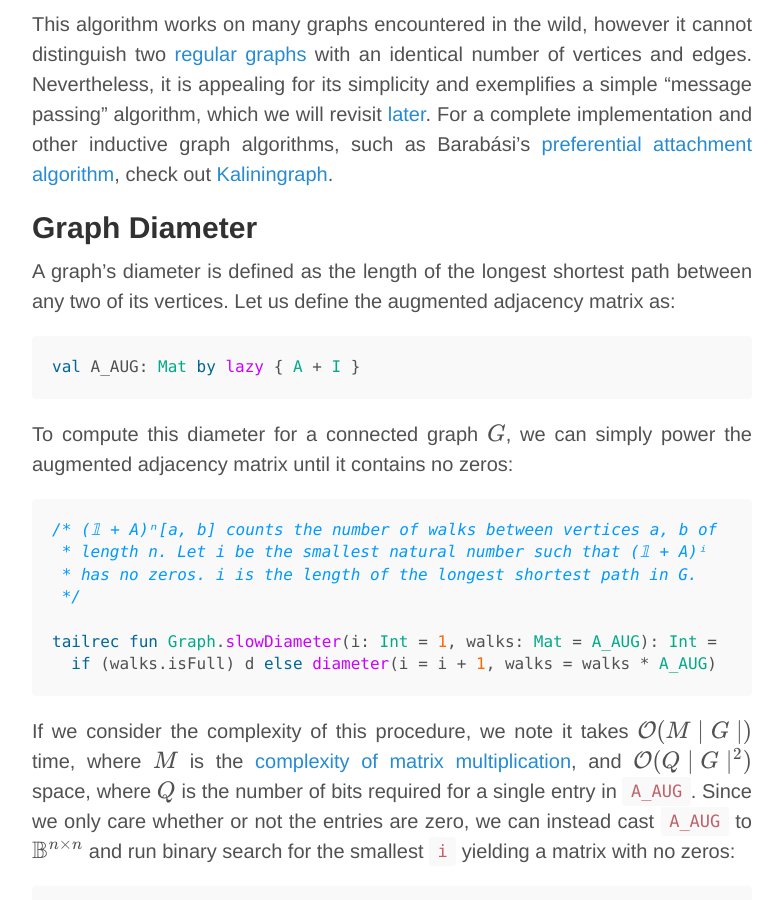
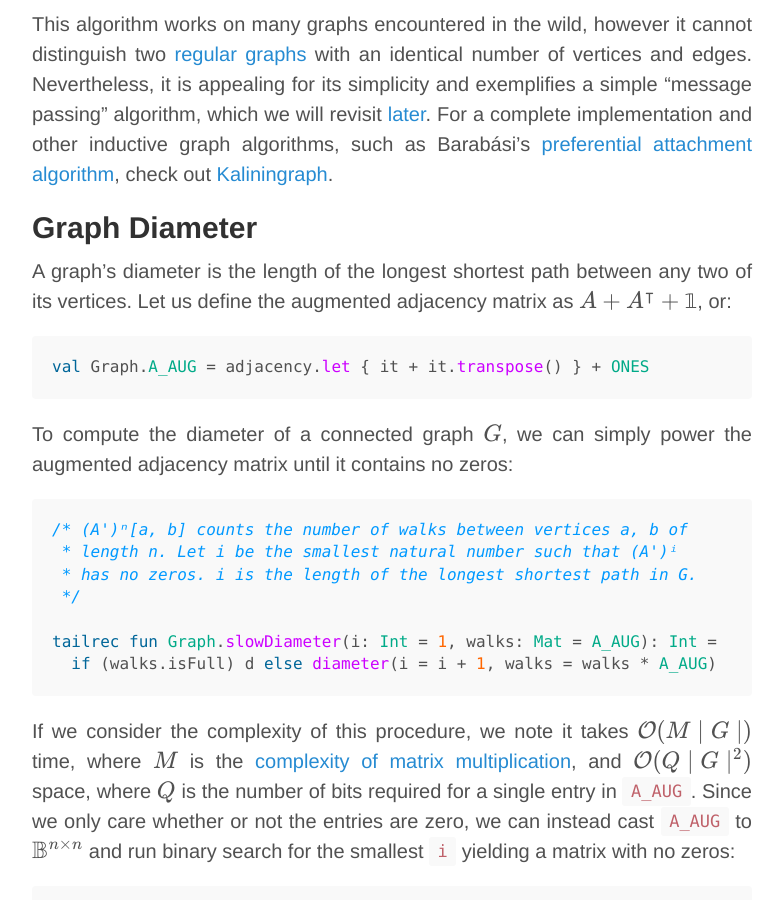
Before and after one commit to breandan/breandan.github.io, a Jekyll site: the page built from _posts/2020-06-30-graph-computation.md, in a window 1280 px wide and 900 px high, scrolled down 20177 px. Shown: the whole window, without its empty margins (248-1032 px from the left). Built offline with Jekyll 4.4.1, drawn with Linux system fonts in a browser that asks for light colours; nearby versions of some CDN libraries; some web fonts are replaced; formulas are drawn with MathJax 3; comment, search, counter and statistics services are not loaded.

Commit message:
clean up diameter definition

````diff
--- a/_posts/2020-06-30-graph-computation.md
+++ b/_posts/2020-06-30-graph-computation.md
@@ -471,17 +471,17 @@ This algorithm works on many graphs encountered in the wild, however it cannot d
 
 ## Graph Diameter
 
-A graph's diameter is defined as the length of the longest shortest path between any two of its vertices. Let us define the augmented adjacency matrix as:
+A graph's diameter is the length of the longest shortest path between any two of its vertices. Let us define the augmented adjacency matrix as $$A + A^\intercal + \mathbb{1}$$, or:
 
 ```kotlin
-val A_AUG: Mat by lazy { A + I }
+val Graph.A_AUG = adjacency.let { it + it.transpose() } + ONES
 ```
 
-To compute this diameter for a connected graph $$G$$, we can simply power the augmented adjacency matrix until it contains no zeros:
+To compute the diameter of a connected graph $$G$$, we can simply power the augmented adjacency matrix until it contains no zeros:
 
 ```kotlin
-/* (𝟙 + A)ⁿ[a, b] counts the number of walks between vertices a, b of
- * length n. Let i be the smallest natural number such that (𝟙 + A)ⁱ
+/* (A')ⁿ[a, b] counts the number of walks between vertices a, b of
+ * length n. Let i be the smallest natural number such that (A')ⁱ
  * has no zeros. i is the length of the longest shortest path in G.
  */
 
````
